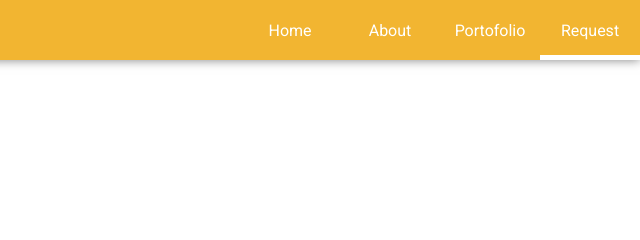
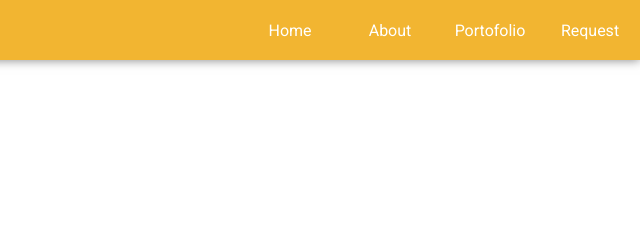
Before and after one commit to IIT-Dev/InkubatorIT-Rev-2019, a Gatsby site in the folder client/: page / in a window 1280 px wide. Shown: the top 240 px of the page, 640-1280 px from the left. Built offline with nearby package versions, Linux system fonts and the light colour scheme; Gatsby itself is replaced by a stand-in of ours.

Commit message:
fix: Navbar - remove request btn special styling

```diff
--- a/client/src/components/Navbar.tsx
+++ b/client/src/components/Navbar.tsx
@@ -24,7 +24,7 @@ const Navbar = () => {
           <button>Portofolio</button>
         </Link>
         <Link to="/request">
-          <button className="request-btn">Request</button>
+          <button>Request</button>
         </Link>
       </div>
     </nav>
--- a/client/src/components/scss/Navbar.scss
+++ b/client/src/components/scss/Navbar.scss
@@ -65,10 +65,6 @@
         background-color: darken(#f2b531, 25%);
       }
     }
-
-    .request-btn {
-      background-image: linear-gradient(0deg, white 5px, white 5px, transparent 5px, transparent 100%);
-    }
   }
 }
 
```
